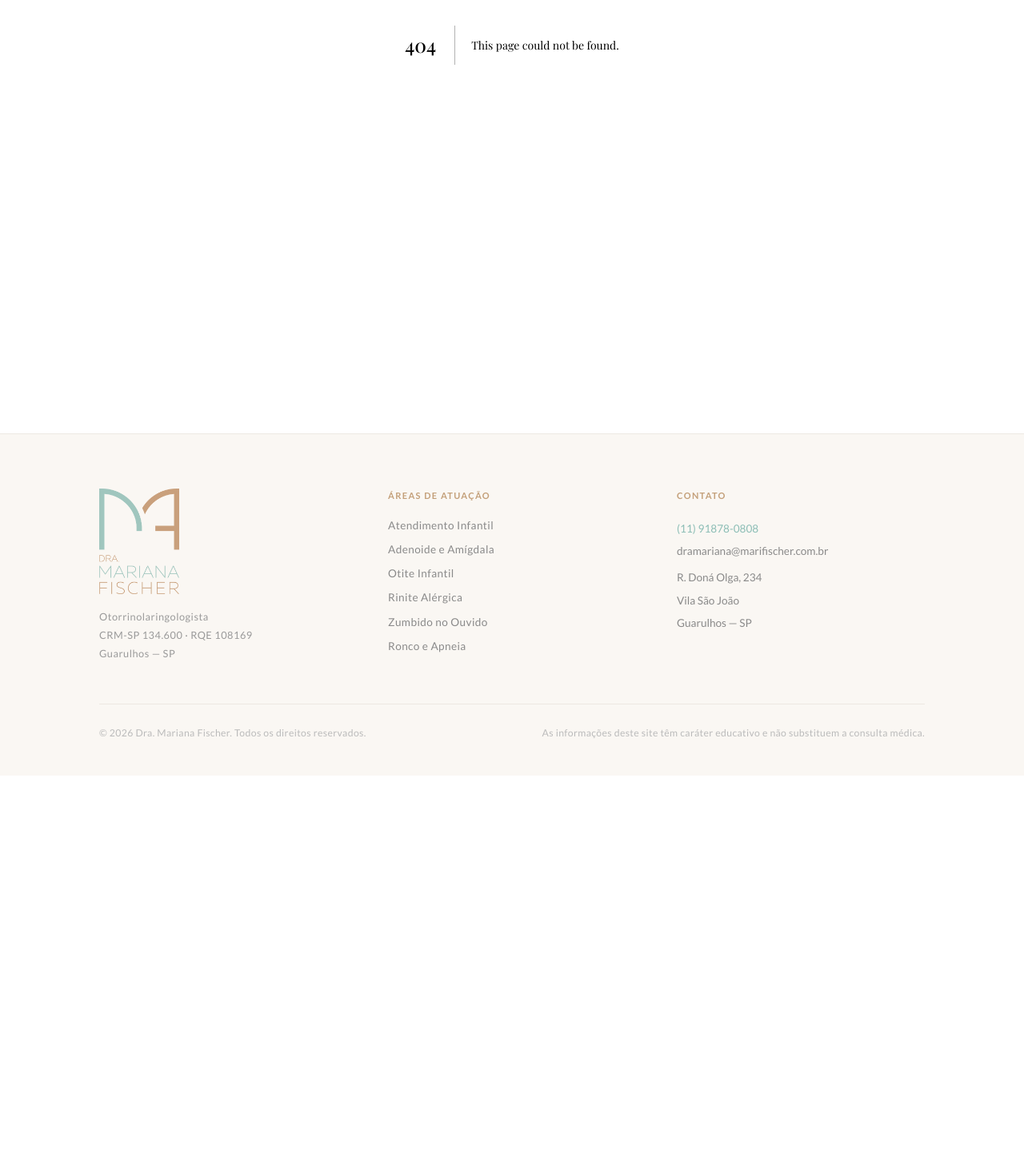
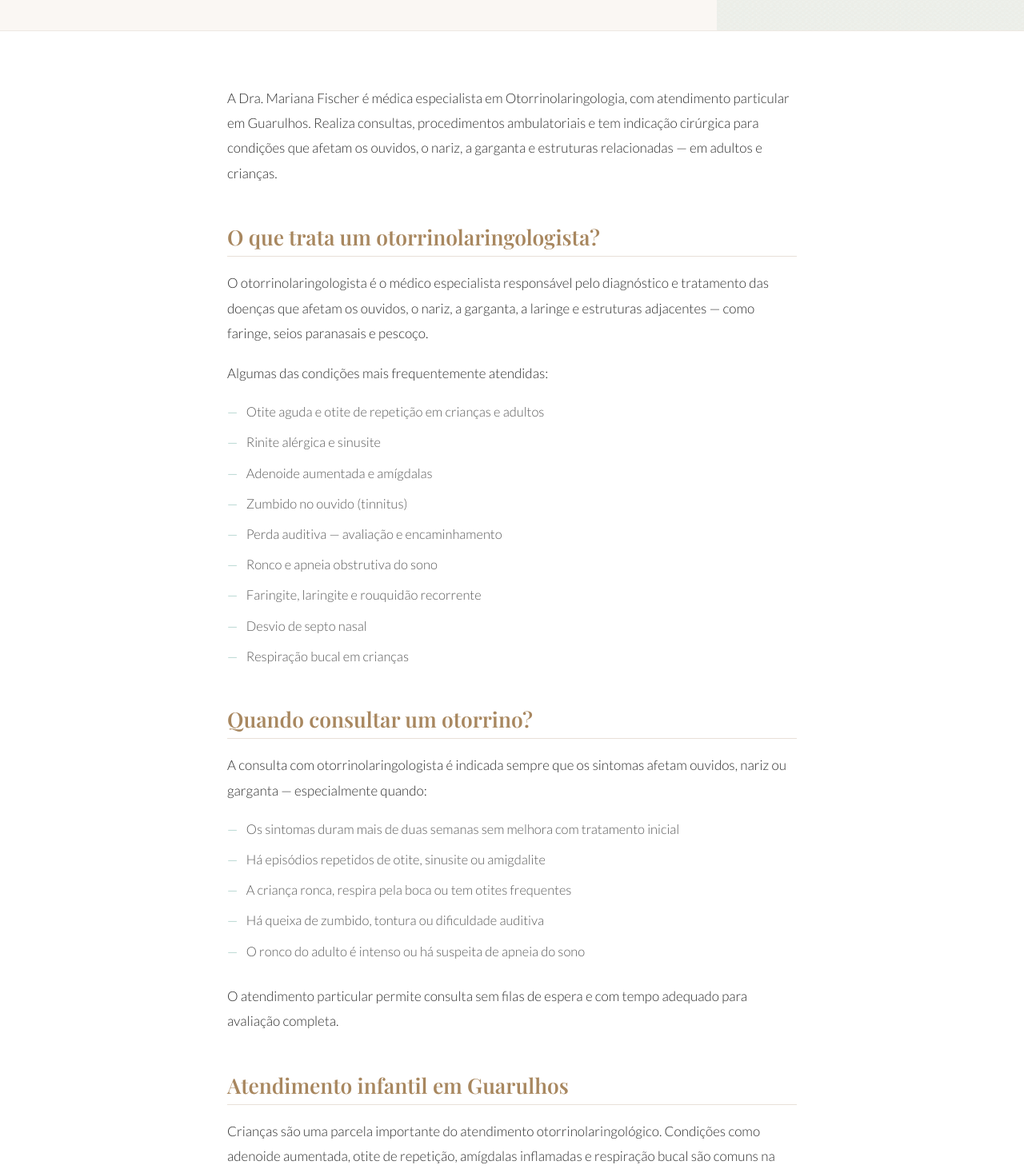
Before and after one commit to andre-m-carvalho/marifischer, a Next.js app: page /otorrinolaringologista-guarulhos in a window 1280 px wide. Before the commit this address had no page. Shown: the part 421-1888 px from the top of the page at 80% size. Before the commit the page ends 1391 px from the top, so only its background shows below. Built offline with nearby package versions, Linux system fonts and the light colour scheme.

Commit message:
feat: pagina SEO /otorrinolaringologista-guarulhos

```diff
--- /dev/null
+++ b/app/otorrinolaringologista-guarulhos/page.tsx
@@ -0,0 +1,98 @@
+import type { Metadata } from "next";
+import PaginaServico from "@/components/PaginaServico";
+
+export const metadata: Metadata = {
+  title: "Otorrinolaringologista em Guarulhos — Dra. Mariana Fischer",
+  description:
+    "Otorrinolaringologista particular em Guarulhos. Dra. Mariana Fischer — consultas para adultos e crianças. Vila São João. CRM-SP 134.600 · RQE 108169. Agende pelo WhatsApp.",
+};
+
+export default function OtorrinoGuarulhos() {
+  return (
+    <PaginaServico
+      titulo="Otorrinolaringologista em Guarulhos"
+      subtitulo="Consultas particulares para adultos e crianças — ouvidos, nariz e garganta. Vila São João, Guarulhos — SP."
+    >
+      <p>
+        A Dra. Mariana Fischer é médica especialista em Otorrinolaringologia, com atendimento particular
+        em Guarulhos. Realiza consultas, procedimentos ambulatoriais e tem indicação cirúrgica para condições
+        que afetam os ouvidos, o nariz, a garganta e estruturas relacionadas — em adultos e crianças.
+      </p>
+
+      <h2>O que trata um otorrinolaringologista?</h2>
+      <p>
+        O otorrinolaringologista é o médico especialista responsável pelo diagnóstico e tratamento das
+        doenças que afetam os ouvidos, o nariz, a garganta, a laringe e estruturas adjacentes — como
+        faringe, seios paranasais e pescoço.
+      </p>
+      <p>Algumas das condições mais frequentemente atendidas:</p>
+      <ul>
+        <li>Otite aguda e otite de repetição em crianças e adultos</li>
+        <li>Rinite alérgica e sinusite</li>
+        <li>Adenoide aumentada e amígdalas</li>
+        <li>Zumbido no ouvido (tinnitus)</li>
+        <li>Perda auditiva — avaliação e encaminhamento</li>
+        <li>Ronco e apneia obstrutiva do sono</li>
+        <li>Faringite, laringite e rouquidão recorrente</li>
+        <li>Desvio de septo nasal</li>
+        <li>Respiração bucal em crianças</li>
+      </ul>
+
+      <h2>Quando consultar um otorrino?</h2>
+      <p>
+        A consulta com otorrinolaringologista é indicada sempre que os sintomas afetam ouvidos, nariz
+        ou garganta — especialmente quando:
+      </p>
+      <ul>
+        <li>Os sintomas duram mais de duas semanas sem melhora com tratamento inicial</li>
+        <li>Há episódios repetidos de otite, sinusite ou amigdalite</li>
+        <li>A criança ronca, respira pela boca ou tem otites frequentes</li>
+        <li>Há queixa de zumbido, tontura ou dificuldade auditiva</li>
+        <li>O ronco do adulto é intenso ou há suspeita de apneia do sono</li>
+      </ul>
+      <p>
+        O atendimento particular permite consulta sem filas de espera e com tempo adequado para
+        avaliação completa.
+      </p>
+
+      <h2>Atendimento infantil em Guarulhos</h2>
+      <p>
+        Crianças são uma parcela importante do atendimento otorrinolaringológico. Condições como
+        adenoide aumentada, otite de repetição, amígdalas inflamadas e respiração bucal são comuns
+        na infância e têm impacto direto no sono, na audição e no desenvolvimento.
+      </p>
+      <p>
+        A Dra. Mariana Fischer tem ampla experiência no atendimento pediátrico dentro da especialidade
+        de Otorrinolaringologia, conduzindo desde a avaliação clínica até a indicação cirúrgica quando necessária.
+      </p>
+
+      <h2>Atendimento presencial e teleconsulta</h2>
+      <p>
+        Além das consultas presenciais em Guarulhos, a Dra. Mariana oferece <strong>teleconsulta</strong> para
+        pacientes que preferem atendimento remoto — uma opção prática para avaliação inicial, retornos e
+        orientações que não exijam exame físico presencial. A teleconsulta é realizada de acordo com as
+        normas do CFM (Resolução 2.314/2022).
+      </p>
+
+      <h2>Consulta particular — sem convênio</h2>
+      <p>
+        O atendimento é realizado de forma particular, sem vinculação a planos de saúde. Essa modalidade
+        permite maior flexibilidade de horários, consultas sem fila de espera e tempo adequado para cada
+        paciente.
+      </p>
+      <p>
+        Para informações sobre valores e disponibilidade de horários, entre em contato pelo WhatsApp.
+      </p>
+
+      <h2>Localização — Guarulhos, SP</h2>
+      <p>
+        O consultório está localizado na Vila São João, em Guarulhos, com fácil acesso para moradores
+        de Guarulhos e região.
+      </p>
+      <ul>
+        <li>R. Doná Olga, 234 — Vila São João</li>
+        <li>Guarulhos — SP · CEP 07044-010</li>
+      </ul>
+    </PaginaServico>
+  );
+}
--- a/app/sitemap.ts
+++ b/app/sitemap.ts
@@ -14,6 +14,7 @@ export default function sitemap(): MetadataRoute.Sitemap {
     { url: `${base}/rinite-alergica-sao-paulo/`, lastModified: now, changeFrequency: "monthly", priority: 0.9 },
     { url: `${base}/zumbido-no-ouvido-sao-paulo/`, lastModified: now, changeFrequency: "monthly", priority: 0.9 },
     { url: `${base}/ronco-apneia-sono-sao-paulo/`, lastModified: now, changeFrequency: "monthly", priority: 0.9 },
+    { url: `${base}/otorrinolaringologista-guarulhos/`, lastModified: now, changeFrequency: "monthly", priority: 0.95 },
     { url: `${base}/blog/`, lastModified: now, changeFrequency: "weekly", priority: 0.7 },
   ];
 }
```
